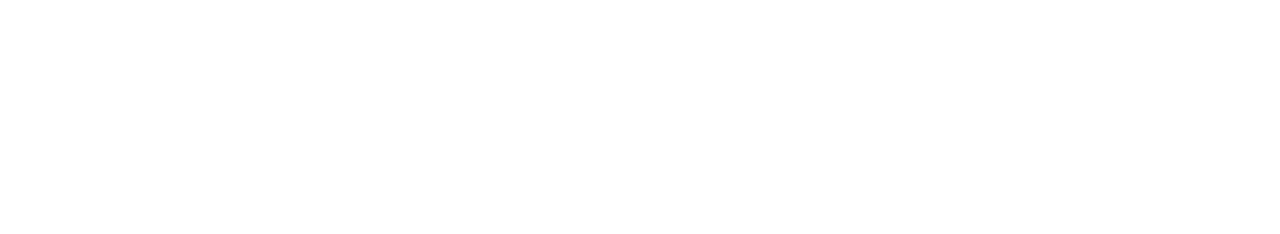
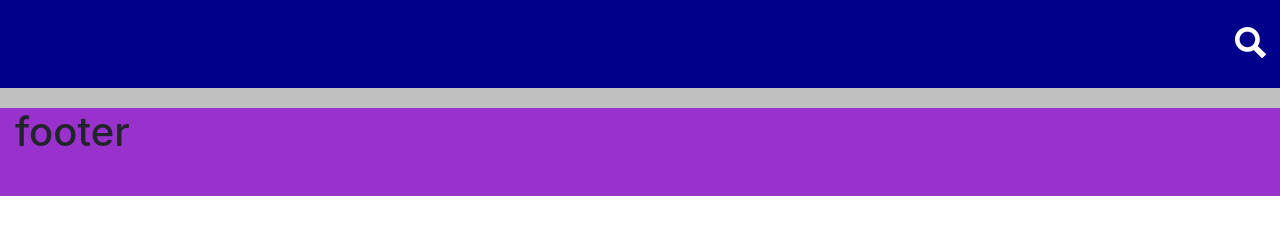
Before and after one commit to saczmateusz/example-webpage, a plain HTML site: page index.html in a window 1280 px wide. Drawn offline with nearby package versions, Linux system fonts and the light colour scheme.

Commit message:
XD
painful beginning

```diff
--- a/index.html
+++ b/index.html
@@ -1,20 +1,84 @@
-<!doctype html>
-<html lang="en">
+<!DOCTYPE html>
+<html lang="pl">
   <head>
     <title>Example webpage</title>
     <!-- Required meta tags -->
-    <meta charset="utf-8">
-    <meta name="viewport" content="width=device-width, initial-scale=1, shrink-to-fit=no">
+    <meta charset="utf-8" />
+    <meta
+      name="viewport"
+      content="width=device-width, initial-scale=1, shrink-to-fit=no"
+    />
 
     <!-- Bootstrap CSS -->
-    <link rel="stylesheet" href="https://stackpath.bootstrapcdn.com/bootstrap/4.3.1/css/bootstrap.min.css" integrity="sha384-ggOyR0iXCbMQv3Xipma34MD+dH/1fQ784/j6cY/iJTQUOhcWr7x9JvoRxT2MZw1T" crossorigin="anonymous">
+    <link
+      rel="stylesheet"
+      href="https://stackpath.bootstrapcdn.com/bootstrap/4.3.1/css/bootstrap.min.css"
+      integrity="sha384-ggOyR0iXCbMQv3Xipma34MD+dH/1fQ784/j6cY/iJTQUOhcWr7x9JvoRxT2MZw1T"
+      crossorigin="anonymous"
+    />
+    <style>
+      body {
+        padding: 0;
+        margin: 0;
+      }
+      .searchbar {
+        position: absolute;
+        right: 10px;
+        top: 22px;
+      }
+      .row {
+        height: 88px;
+      }
+      input[type="text"] {
+        width: 40px;
+        height: 40px;
+        border: none;
+        background: url("./assets/images/magnifier.png");
+        background-repeat: no-repeat;
+        transition: all 0.5s ease-in-out;
+      }
+
+      input[type="text"]:focus {
+        background-position: 110px;
+        background-color: dodgerblue;
+        border: none;
+        width: 150px;
+      }
+    </style>
   </head>
   <body>
-
+    <div style="width:100%; margin: 0 auto; background-color:silver">
+      <div class="container-fluid">
+        <div class="row">
+          <div class="col-lg-12" style="background-color:darkblue">
+            <div class="searchbar">
+              <form><input type="text" /></form>
+            </div>
+          </div>
+        </div>
+        <div class="row" style="margin-top: 20px">
+          <div class="col-lg-12" style="background-color: darkorchid">
+            <h1>footer</h1>
+          </div>
+        </div>
+      </div>
+    </div>
     <!-- Optional JavaScript -->
     <!-- jQuery first, then Popper.js, then Bootstrap JS -->
-    <script src="https://code.jquery.com/jquery-3.3.1.slim.min.js" integrity="sha384-q8i/X+965DzO0rT7abK41JStQIAqVgRVzpbzo5smXKp4YfRvH+8abtTE1Pi6jizo" crossorigin="anonymous"></script>
-    <script src="https://cdnjs.cloudflare.com/ajax/libs/popper.js/1.14.7/umd/popper.min.js" integrity="sha384-UO2eT0CpHqdSJQ6hJty5KVphtPhzWj9WO1clHTMGa3JDZwrnQq4sF86dIHNDz0W1" crossorigin="anonymous"></script>
-    <script src="https://stackpath.bootstrapcdn.com/bootstrap/4.3.1/js/bootstrap.min.js" integrity="sha384-JjSmVgyd0p3pXB1rRibZUAYoIIy6OrQ6VrjIEaFf/nJGzIxFDsf4x0xIM+B07jRM" crossorigin="anonymous"></script>
+    <script
+      src="https://code.jquery.com/jquery-3.3.1.slim.min.js"
+      integrity="sha384-q8i/X+965DzO0rT7abK41JStQIAqVgRVzpbzo5smXKp4YfRvH+8abtTE1Pi6jizo"
+      crossorigin="anonymous"
+    ></script>
+    <script
+      src="https://cdnjs.cloudflare.com/ajax/libs/popper.js/1.14.7/umd/popper.min.js"
+      integrity="sha384-UO2eT0CpHqdSJQ6hJty5KVphtPhzWj9WO1clHTMGa3JDZwrnQq4sF86dIHNDz0W1"
+      crossorigin="anonymous"
+    ></script>
+    <script
+      src="https://stackpath.bootstrapcdn.com/bootstrap/4.3.1/js/bootstrap.min.js"
+      integrity="sha384-JjSmVgyd0p3pXB1rRibZUAYoIIy6OrQ6VrjIEaFf/nJGzIxFDsf4x0xIM+B07jRM"
+      crossorigin="anonymous"
+    ></script>
   </body>
 </html>
```
Also changed, not shown: assets/images/magnifier.png (added).
